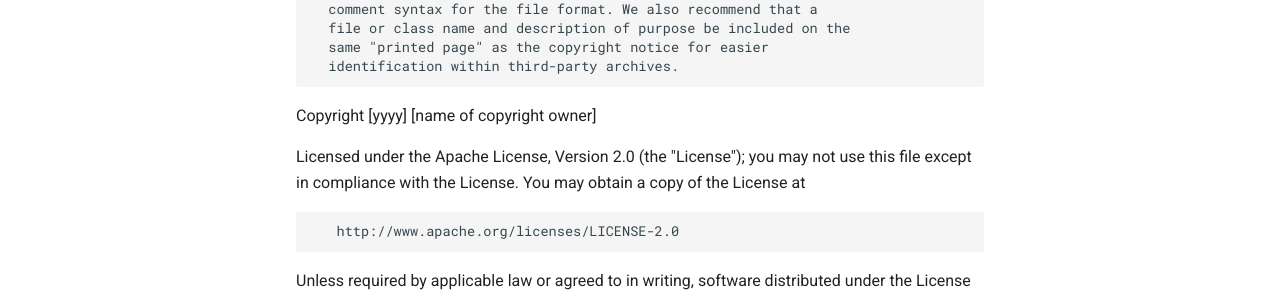
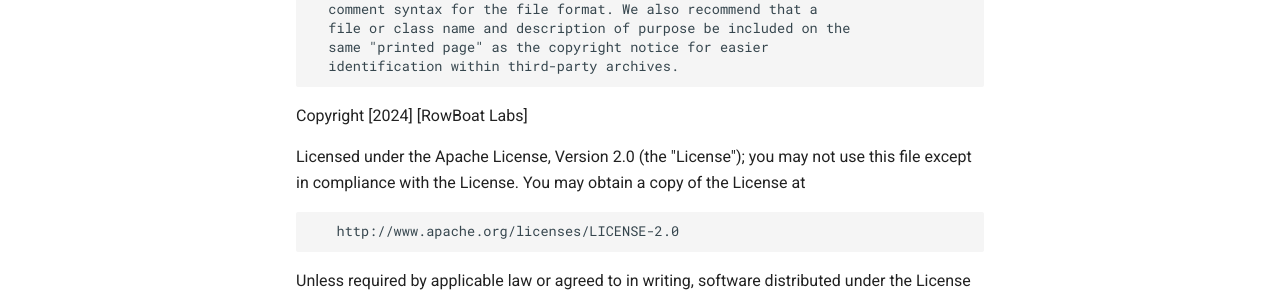
Before and after one commit to thegodseller/DuDe_Hawaiian, an MkDocs documentation site: the page built from apps/docs/docs/license.md, in a window 1280 px wide and 900 px high, scrolled down 3181 px. Shown: the part 462-759 px from the top of the window. Built offline with MkDocs 1.6.1 and Material for MkDocs 9.7.7, drawn with Linux system fonts in a browser that asks for light colours.

Commit message:
Fill license placeholder

```diff
--- a/apps/docs/docs/license.md
+++ b/apps/docs/docs/license.md
@@ -190,7 +190,7 @@
       same "printed page" as the copyright notice for easier
       identification within third-party archives.
 
-   Copyright [yyyy] [name of copyright owner]
+   Copyright [2024] [RowBoat Labs]
 
    Licensed under the Apache License, Version 2.0 (the "License");
    you may not use this file except in compliance with the License.
```
Also changed, not shown: 1 other file.
